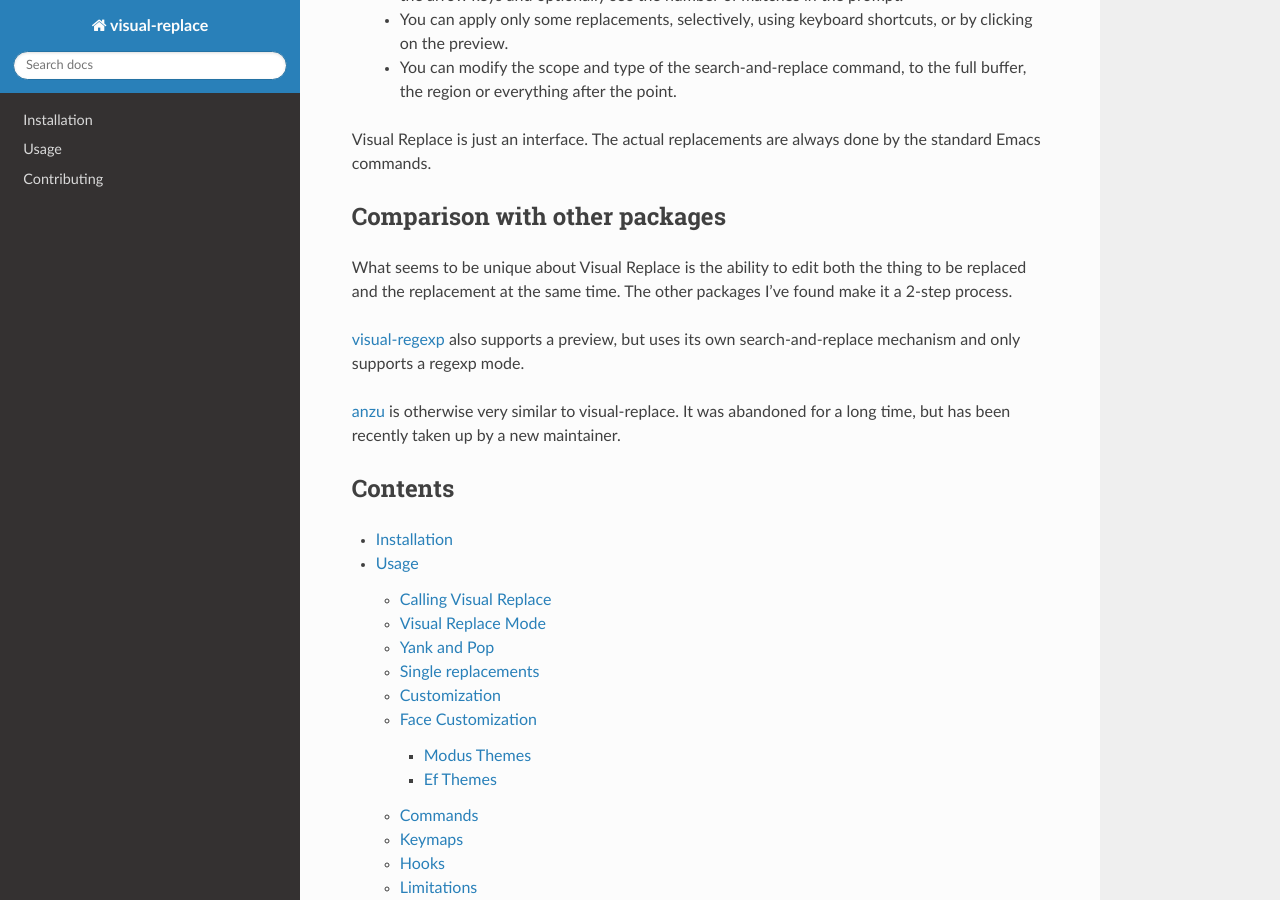
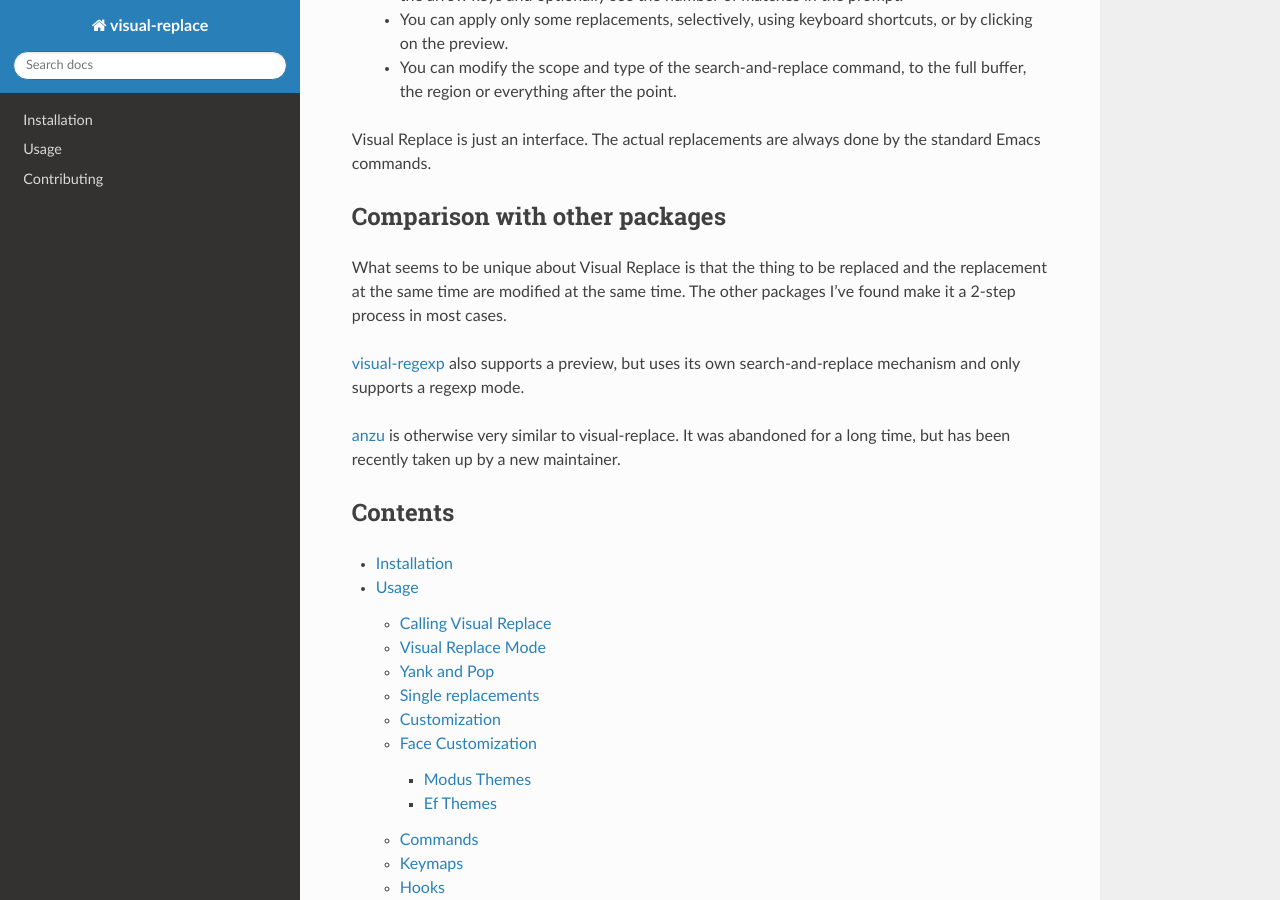
Before and after one commit to szermatt/visual-replace, a Sphinx documentation site: the page built from docs/source/index.rst, in a window 1280 px wide and 900 px high, scrolled down 392 px. Built offline with Sphinx 7.4.7 and the Read the Docs theme 3.1.0, drawn with Linux system fonts in a browser that asks for light colours.

Commit message:
docs: Reword comparison section.
The text of the comparison section made it sound like only visual
replace offers users the capability of editing both the search string
and the replacement string at a time. That's not true: query-regexp at
least lets you do that, but only when reusing replacement from history.
What's special about Visual replace is that this mode is the normal
case.

```diff
--- a/docs/source/index.rst
+++ b/docs/source/index.rst
@@ -30,9 +30,10 @@
 Comparison with other packages
 ------------------------------
 
-What seems to be unique about Visual Replace is the ability to edit
-both the thing to be replaced and the replacement at the same time.
-The other packages I've found make it a 2-step process.
+What seems to be unique about Visual Replace is that the thing to be
+replaced and the replacement at the same time are modified at the same
+time. The other packages I've found make it a 2-step process in most
+cases.
 
 `visual-regexp <https://github.com/benma/visual-regexp.el>`_ also
 supports a preview, but uses its own search-and-replace mechanism and
```
Also changed, not shown: README.md (+4 -3 lines), 1 other file.
